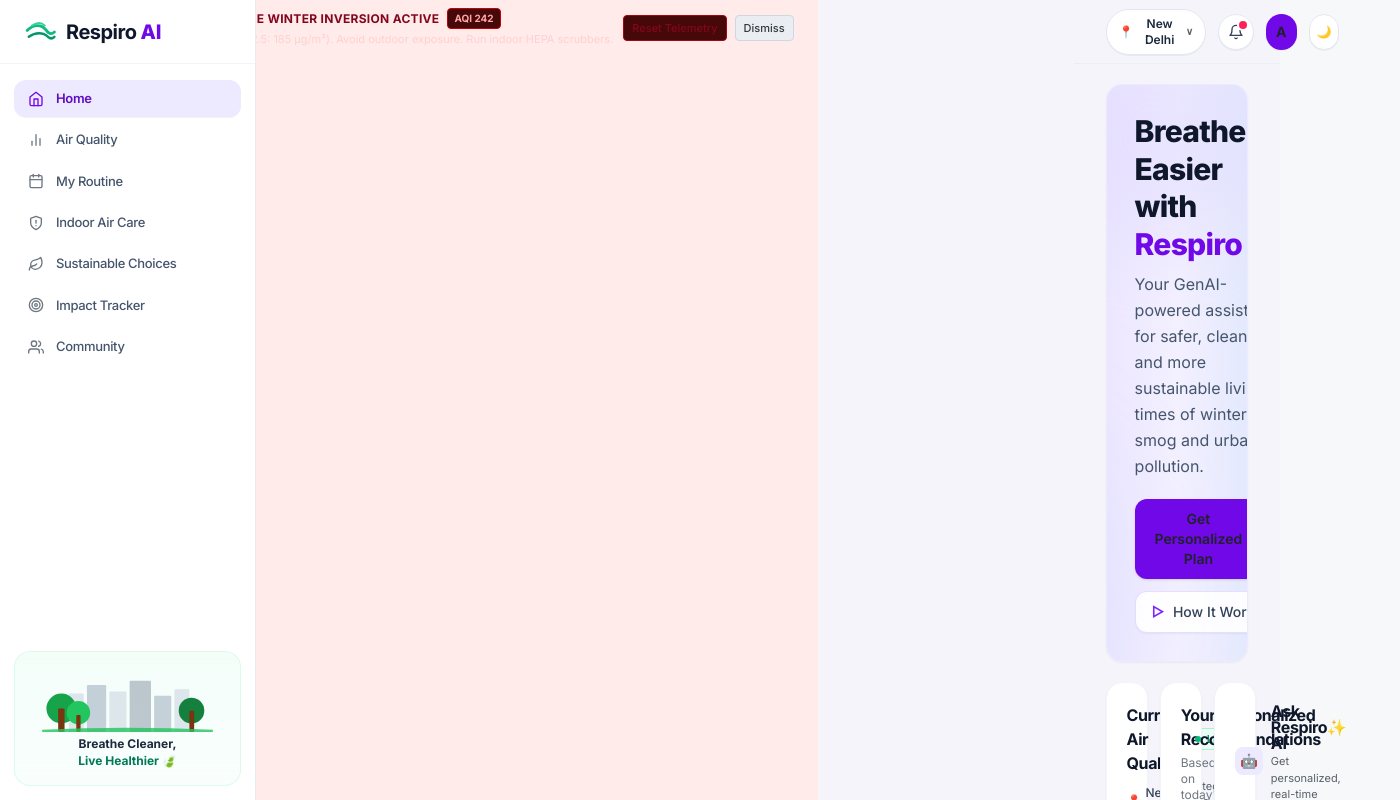
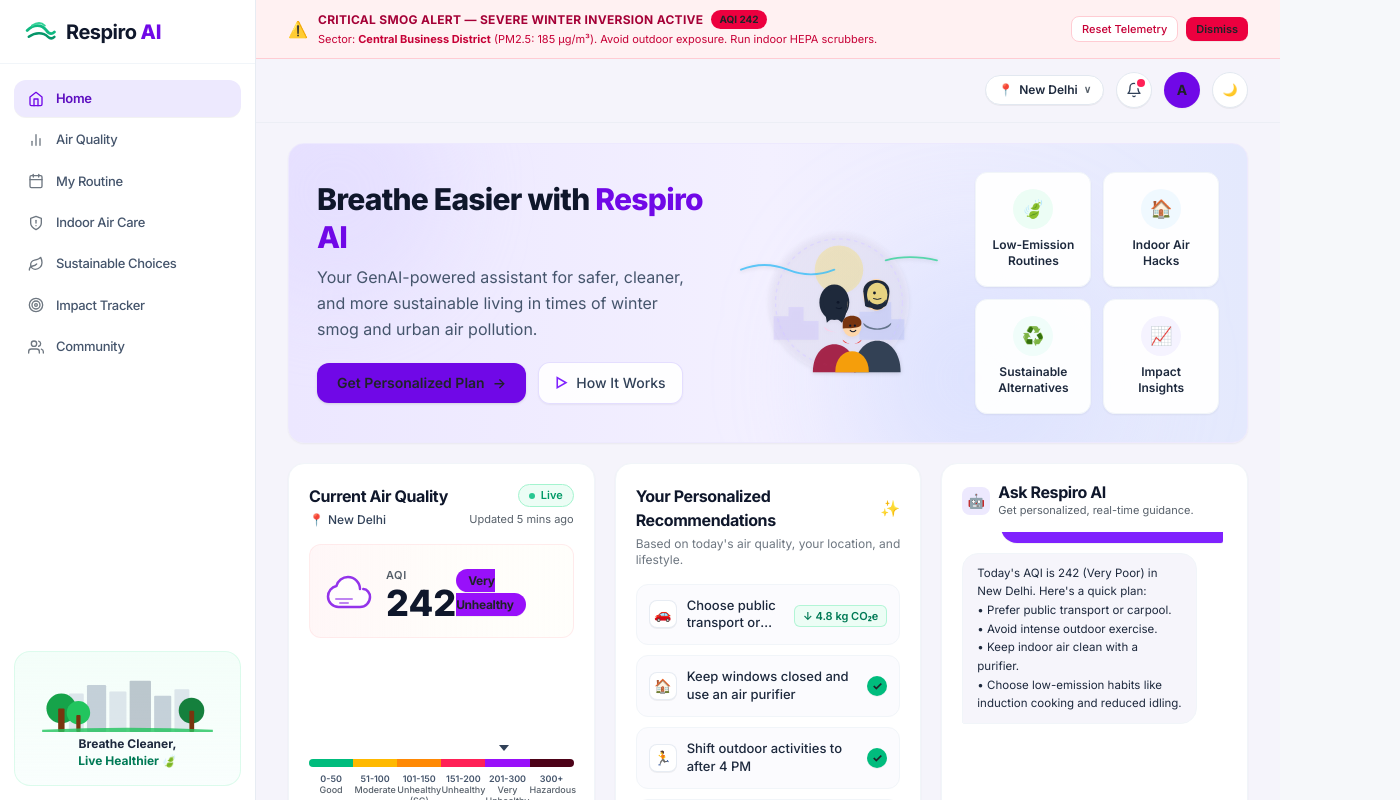
Before and after one commit to mannekiran0403-del/Urban-Air-Quality-Assistant, a React (Vite) app: page / in a window 1280 px wide. Shown: the top 800 px of the page, 1400 px wide, since content can reach past the window. Built offline with nearby package versions, Linux system fonts and the light colour scheme.

Commit message:
fix: resolve sidebar flex layout overlap and modernize alert banner styling

```diff
--- a/index.html
+++ b/index.html
@@ -11,7 +11,7 @@
     <link rel="preconnect" href="https://fonts.gstatic.com" crossorigin />
     <link href="https://fonts.googleapis.com/css2?family=Inter:wght@300;400;500;600;700;800;900&family=Noto+Sans+Arabic:wght@400;500;600;700;800&display=swap" rel="stylesheet" />
   </head>
-  <body class="bg-[#020817] text-slate-100 antialiased selection:bg-emerald-500 selection:text-white">
+  <body class="bg-[#f5f4fb] text-slate-800 antialiased selection:bg-violet-600 selection:text-white">
     <!-- WCAG 2.2 AA Skip to Main Content Link -->
     <a
       href="#main-content"
--- a/src/App.tsx
+++ b/src/App.tsx
@@ -129,10 +129,7 @@ const AppShell = memo(function AppShell() {
 
   return (
     <div className="min-h-screen bg-[#f5f4fb] text-slate-800 flex antialiased selection:bg-violet-600 selection:text-white">
-      {/* 1. Global Alert Banner Overlay */}
-      <AlertBanner />
-
-      {/* 2. Left Sidebar Navigation Landmark */}
+      {/* 1. Left Sidebar Navigation Landmark */}
       <aside
         aria-label="Sidebar navigation"
         className={`fixed inset-y-0 left-0 z-40 w-64 bg-white border-r border-slate-200/80 flex flex-col justify-between transition-transform duration-300 ease-in-out lg:translate-x-0 ${
@@ -269,8 +266,11 @@ const AppShell = memo(function AppShell() {
         />
       )}
 
-      {/* 3. Main Dashboard Wrapper */}
+      {/* 2. Main Dashboard Wrapper */}
       <div className="flex-1 flex flex-col min-w-0 lg:pl-64">
+        {/* Global Alert Banner Overlay (Properly positioned inside main container) */}
+        <AlertBanner />
+
         {/* Top Header Bar Landmark */}
         <header
           aria-label="Application top bar"
--- a/src/components/Home/HeroBanner.tsx
+++ b/src/components/Home/HeroBanner.tsx
@@ -63,61 +63,91 @@ export const HeroBanner = memo(function HeroBanner({
         {/* Center: Clean Family Vector Graphic */}
         <div className="flex-shrink-0 flex items-center justify-center my-2 lg:my-0">
           <svg
-            viewBox="0 0 280 180"
-            className="w-56 sm:w-64 h-auto drop-shadow-sm"
+            viewBox="0 0 240 180"
+            className="w-48 sm:w-56 h-auto drop-shadow-sm"
             fill="none"
             xmlns="http://www.w3.org/2000/svg"
             aria-label="Family enjoying clean urban air illustration"
           >
             <title>Family enjoying clean urban air</title>
-            {/* Dome/Halo */}
-            <circle cx="140" cy="110" r="85" fill="#f5f3ff" opacity="0.9" />
-            <circle cx="140" cy="110" r="75" stroke="#ddd6fe" strokeWidth="2" strokeDasharray="4 4" fill="none" />
+            <defs>
+              <linearGradient id="skyGlow" x1="120" y1="20" x2="120" y2="160" gradientUnits="userSpaceOnUse">
+                <stop stopColor="#f3f0ff" stopOpacity="0.9" />
+                <stop stopColor="#ede9fe" stopOpacity="0.4" />
+              </linearGradient>
+              <linearGradient id="warmSun" x1="120" y1="30" x2="120" y2="90" gradientUnits="userSpaceOnUse">
+                <stop stopColor="#fef08a" stopOpacity="0.8" />
+                <stop stopColor="#fde047" stopOpacity="0.3" />
+              </linearGradient>
+            </defs>
+
+            {/* Backdrop Dome */}
+            <circle cx="120" cy="100" r="75" fill="url(#skyGlow)" />
+            <circle cx="120" cy="100" r="68" stroke="#ddd6fe" strokeWidth="1.5" strokeDasharray="4 4" fill="none" />
+            <circle cx="120" cy="65" r="26" fill="url(#warmSun)" />
 
             {/* City Silhouette Background */}
             <path
-              d="M30 150 L30 120 L50 120 L50 110 L70 110 L70 130 L90 130 L90 115 L110 115 L110 150 Z"
+              d="M50 140 L50 115 L66 115 L66 105 L82 105 L82 120 L98 120 L98 140 Z"
               fill="#c4b5fd"
-              opacity="0.35"
+              opacity="0.3"
             />
             <path
-              d="M170 150 L170 118 L190 118 L190 105 L215 105 L215 125 L235 125 L235 150 Z"
+              d="M142 140 L142 110 L158 110 L158 100 L176 100 L176 118 L190 118 L190 140 Z"
               fill="#a5b4fc"
-              opacity="0.35"
+              opacity="0.3"
             />
 
-            {/* Sun / Clear Sky Halo */}
-            <circle cx="140" cy="65" r="28" fill="#fef08a" opacity="0.75" />
+            {/* Father (Right side) */}
+            <g id="father">
+              {/* Shoulders / Coat */}
+              <path d="M136 175 C136 130 186 130 186 175 Z" fill="#334155" />
+              <path d="M146 122 C154 130 168 130 176 122 C176 132 146 132 146 122 Z" fill="#64748b" />
+              {/* Head & Neck */}
+              <ellipse cx="160" cy="92" rx="14" ry="17" fill="#fed7aa" />
+              {/* Hair & Trim Beard */}
+              <path d="M146 88 C146 72 174 72 174 88 C174 94 172 102 170 104 C166 107 152 107 148 104 Z" fill="#1e293b" />
+              <ellipse cx="161" cy="92" rx="11" ry="13" fill="#fde68a" opacity="0.9" />
+              <path d="M152 97 C156 104 166 104 170 97 C171 103 167 108 161 108 C155 108 151 103 152 97 Z" fill="#1e293b" />
+              {/* Eye looking upward & smile */}
+              <circle cx="158" cy="90" r="1.5" fill="#0f172a" />
+              <path d="M157 96 Q 161 98 165 96" stroke="#0f172a" strokeWidth="1" strokeLinecap="round" />
+            </g>
 
-            {/* Father Figure (Center Right) */}
-            <ellipse cx="170" cy="85" rx="16" ry="19" fill="#fed7aa" />
-            {/* Hair & Beard */}
-            <path d="M152 78 C152 64 186 64 188 78 C188 83 186 92 184 94 C178 97 162 97 156 94 Z" fill="#334155" />
-            <ellipse cx="170" cy="85" rx="13" ry="15" fill="#fde68a" />
-            <path d="M158 92 C162 102 178 102 182 92 C184 98 178 106 170 106 C162 106 156 98 158 92 Z" fill="#1e293b" />
-            {/* Father Coat */}
-            <path d="M142 165 C142 118 198 118 198 165 Z" fill="#475569" />
-            {/* Father Scarf */}
-            <path d="M152 110 C162 120 178 120 188 110 C188 122 152 122 152 110 Z" fill="#64748b" />
+            {/* Mother (Left side) */}
+            <g id="mother">
+              {/* Coat & Scarf */}
+              <path d="M92 175 C92 135 138 135 138 175 Z" fill="#9f1239" opacity="0.9" />
+              <path d="M104 126 C112 134 124 134 130 126 C130 134 104 134 104 126 Z" fill="#fbcfe8" />
+              {/* Hair Back */}
+              <ellipse cx="115" cy="100" rx="16" ry="19" fill="#1e293b" />
+              {/* Face */}
+              <ellipse cx="117" cy="102" rx="12" ry="14" fill="#fed7aa" />
+              {/* Hair Front Side */}
+              <path d="M103 98 C103 82 129 82 129 98 C129 116 123 122 123 122 C118 116 112 116 107 122 Z" fill="#1e293b" />
+              {/* Eye & Smile */}
+              <circle cx="119" cy="100" r="1.5" fill="#0f172a" />
+              <path d="M117 106 Q 120 108 123 106" stroke="#0f172a" strokeWidth="1" strokeLinecap="round" />
+            </g>
 
-            {/* Mother Figure (Center Left) */}
-            <ellipse cx="125" cy="95" rx="14" ry="17" fill="#fed7aa" />
-            {/* Hair */}
-            <path d="M109 90 C109 72 141 72 141 90 C141 114 135 120 135 120 C130 114 120 114 115 120 Z" fill="#1e293b" />
-            <ellipse cx="125" cy="95" rx="12" ry="14" fill="#fde68a" />
-            {/* Mother Coat & Scarf */}
-            <path d="M102 165 C102 125 148 125 148 165 Z" fill="#881337" opacity="0.85" />
-            <path d="M112 118 C122 128 138 128 144 118 C144 128 112 128 112 118 Z" fill="#fed7aa" />
+            {/* Child (Front center looking up) */}
+            <g id="child">
+              {/* Yellow Puffer Jacket */}
+              <path d="M116 175 C116 145 152 145 152 175 Z" fill="#f59e0b" />
+              <path d="M124 140 C130 146 138 146 144 140 C144 146 124 146 124 140 Z" fill="#ef4444" />
+              {/* Face */}
+              <ellipse cx="134" cy="126" rx="10" ry="11" fill="#fed7aa" />
+              {/* Hair */}
+              <path d="M124 122 C124 112 144 112 144 122 C144 126 142 128 124 128 Z" fill="#78350f" />
+              {/* Eyes & Big Smile */}
+              <circle cx="132" cy="125" r="1.2" fill="#0f172a" />
+              <circle cx="137" cy="125" r="1.2" fill="#0f172a" />
+              <path d="M132 130 Q 135 133 138 130" stroke="#0f172a" strokeWidth="1.2" strokeLinecap="round" />
+            </g>
 
-            {/* Child Figure (Center) */}
-            <ellipse cx="152" cy="120" rx="12" ry="13" fill="#fed7aa" />
-            <path d="M140 115 C140 104 164 104 164 115 C164 122 162 125 140 125 Z" fill="#b45309" />
-            <path d="M132 170 C132 140 172 140 172 170 Z" fill="#f59e0b" />
-            <path d="M140 136 C148 144 156 144 164 136 C164 146 140 146 140 136 Z" fill="#ef4444" />
-
-            {/* Fresh Air Breeze Waves */}
-            <path d="M20 70 Q 50 60, 80 70 T 140 70" stroke="#38bdf8" strokeWidth="2.5" strokeLinecap="round" opacity="0.7" />
-            <path d="M200 60 Q 230 50, 260 60" stroke="#34d399" strokeWidth="2" strokeLinecap="round" opacity="0.7" />
+            {/* Clean air breeze swirls */}
+            <path d="M15 65 Q 40 55, 65 65 T 115 65" stroke="#38bdf8" strokeWidth="2" strokeLinecap="round" opacity="0.8" />
+            <path d="M170 55 Q 195 48, 225 55" stroke="#34d399" strokeWidth="2" strokeLinecap="round" opacity="0.8" />
           </svg>
         </div>
 
--- a/src/components/shared/AlertBanner.tsx
+++ b/src/components/shared/AlertBanner.tsx
@@ -16,16 +16,18 @@ export const AlertBanner = memo(function AlertBanner() {
 
   if (!isHazardous || alertDismissed) {
     return (
-      <div className="bg-[#161b22] border-b border-[#30363d] px-4 sm:px-6 py-1.5 flex items-center justify-between text-xs text-slate-300">
+      <div className="w-full bg-slate-100/90 border-b border-slate-200/80 px-4 sm:px-8 py-1.5 flex items-center justify-between text-xs text-slate-600">
         <div className="flex items-center gap-2">
           <span className="w-2 h-2 rounded-full bg-emerald-500" aria-hidden="true" />
-          <span className="text-[11px]">Urban Air Telemetry Active — Sector: <strong className="text-white font-medium">{selectedSector.sectorName}</strong></span>
+          <span className="text-[11px]">
+            Urban Air Telemetry Active — Sector: <strong className="text-slate-800 font-semibold">{selectedSector.sectorName}</strong>
+          </span>
         </div>
         <div className="flex items-center gap-2">
           <button
             type="button"
             onClick={triggerSmogSpike}
-            className="px-2 py-0.5 rounded text-[11px] font-medium bg-[#21262d] hover:bg-[#30363d] text-slate-300 border border-[#30363d] transition-colors focus:ring-1 focus:ring-emerald-500"
+            className="px-2.5 py-0.5 rounded-md text-[11px] font-medium bg-white hover:bg-slate-50 text-slate-700 border border-slate-200 transition-colors focus:ring-1 focus:ring-violet-500 cursor-pointer shadow-2xs"
           >
             Simulate Smog Inversion Spike
           </button>
@@ -38,21 +40,21 @@ export const AlertBanner = memo(function AlertBanner() {
     <div
       role="alert"
       aria-live="assertive"
-      className="bg-[#1f1315] border-b border-red-800 text-white px-4 sm:px-6 py-2 transition-all"
+      className="w-full bg-rose-50 border-b border-rose-200 text-rose-950 px-4 sm:px-8 py-2.5 transition-all shadow-xs"
     >
       <div className="w-full flex flex-col sm:flex-row items-start sm:items-center justify-between gap-2.5">
         <div className="flex items-center gap-2.5">
           <span className="text-base" aria-hidden="true">⚠️</span>
           <div>
             <div className="flex items-center gap-2">
-              <h2 className="text-xs font-bold uppercase tracking-wide text-red-200">
+              <h2 className="text-xs font-bold uppercase tracking-wide text-rose-800">
                 Critical Smog Alert — Severe Winter Inversion Active
               </h2>
-              <span className="px-1.5 py-0.5 rounded text-[10px] font-bold bg-red-950 text-red-300 border border-red-700">
+              <span className="px-2 py-0.5 rounded-full text-[10px] font-bold bg-rose-600 text-white">
                 AQI {selectedSector.aqi}
               </span>
             </div>
-            <p className="text-[11px] text-red-200/80 mt-0.5">
+            <p className="text-[11px] text-rose-700 mt-0.5">
               Sector: <strong>{selectedSector.sectorName}</strong> (PM2.5: {selectedSector.pm25} µg/m³). Avoid outdoor exposure. Run indoor HEPA scrubbers.
             </p>
           </div>
@@ -62,7 +64,7 @@ export const AlertBanner = memo(function AlertBanner() {
           <button
             type="button"
             onClick={resetTelemetry}
-            className="px-2 py-1 rounded text-[11px] font-medium bg-red-950 hover:bg-red-900 text-red-200 border border-red-800 transition-colors"
+            className="px-2.5 py-1 rounded-lg text-[11px] font-medium bg-white hover:bg-rose-100 text-rose-700 border border-rose-200 transition-colors cursor-pointer"
           >
             Reset Telemetry
           </button>
@@ -70,7 +72,7 @@ export const AlertBanner = memo(function AlertBanner() {
             type="button"
             onClick={dismissAlert}
             aria-label="Dismiss critical smog alert"
-            className="px-2 py-1 rounded text-[11px] font-medium bg-[#21262d] hover:bg-[#30363d] text-slate-300 border border-[#30363d] transition-colors"
+            className="px-2.5 py-1 rounded-lg text-[11px] font-semibold bg-rose-600 hover:bg-rose-700 text-white transition-colors cursor-pointer shadow-2xs"
           >
             Dismiss
           </button>
--- a/src/index.css
+++ b/src/index.css
@@ -11,8 +11,8 @@
 
 body {
   font-family: 'Inter', system-ui, -apple-system, BlinkMacSystemFont, 'Segoe UI', Roboto, Oxygen, Ubuntu, Cantarell, sans-serif;
-  background-color: #020817;
-  color: #f1f5f9;
+  background-color: #f5f4fb;
+  color: #1e293b;
   overflow-x: hidden;
 }
 
```
